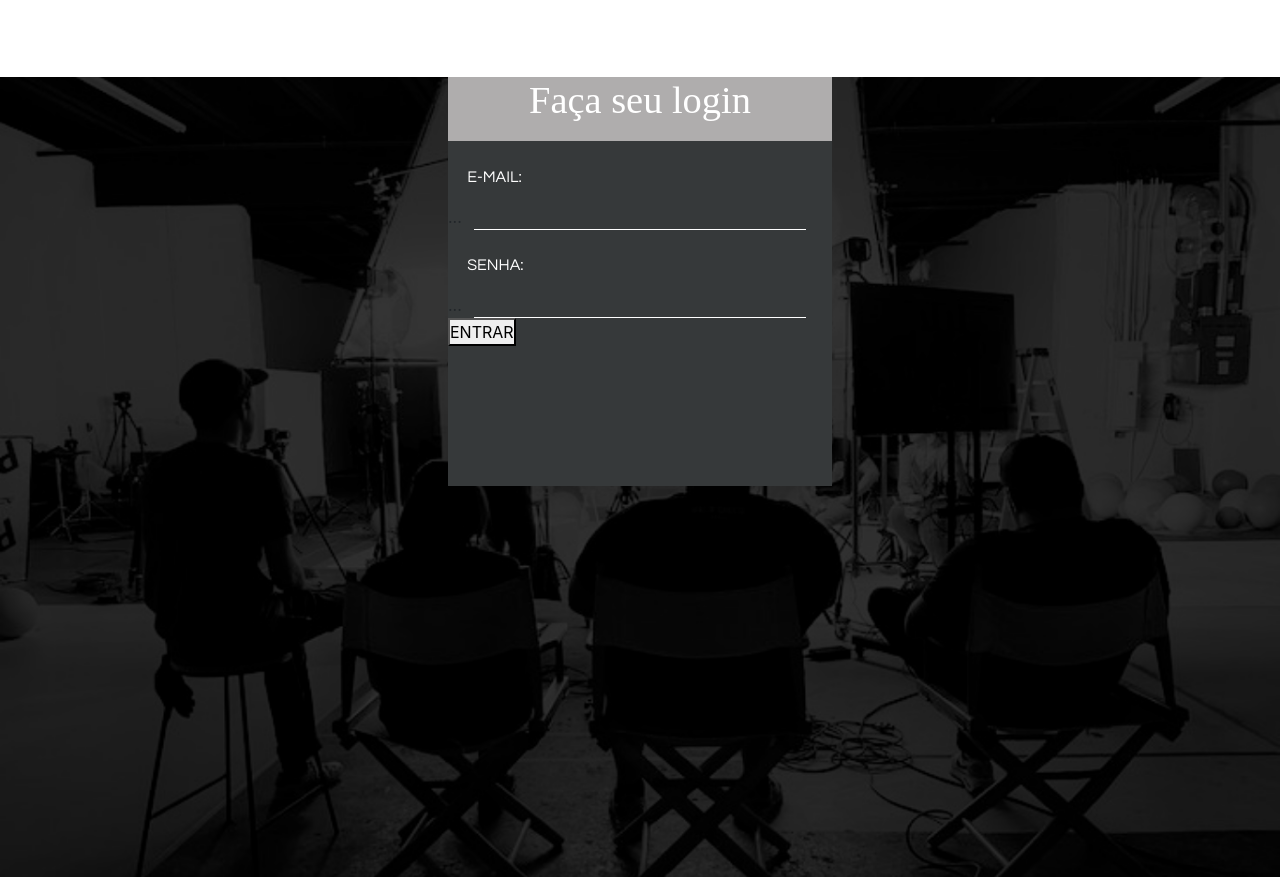
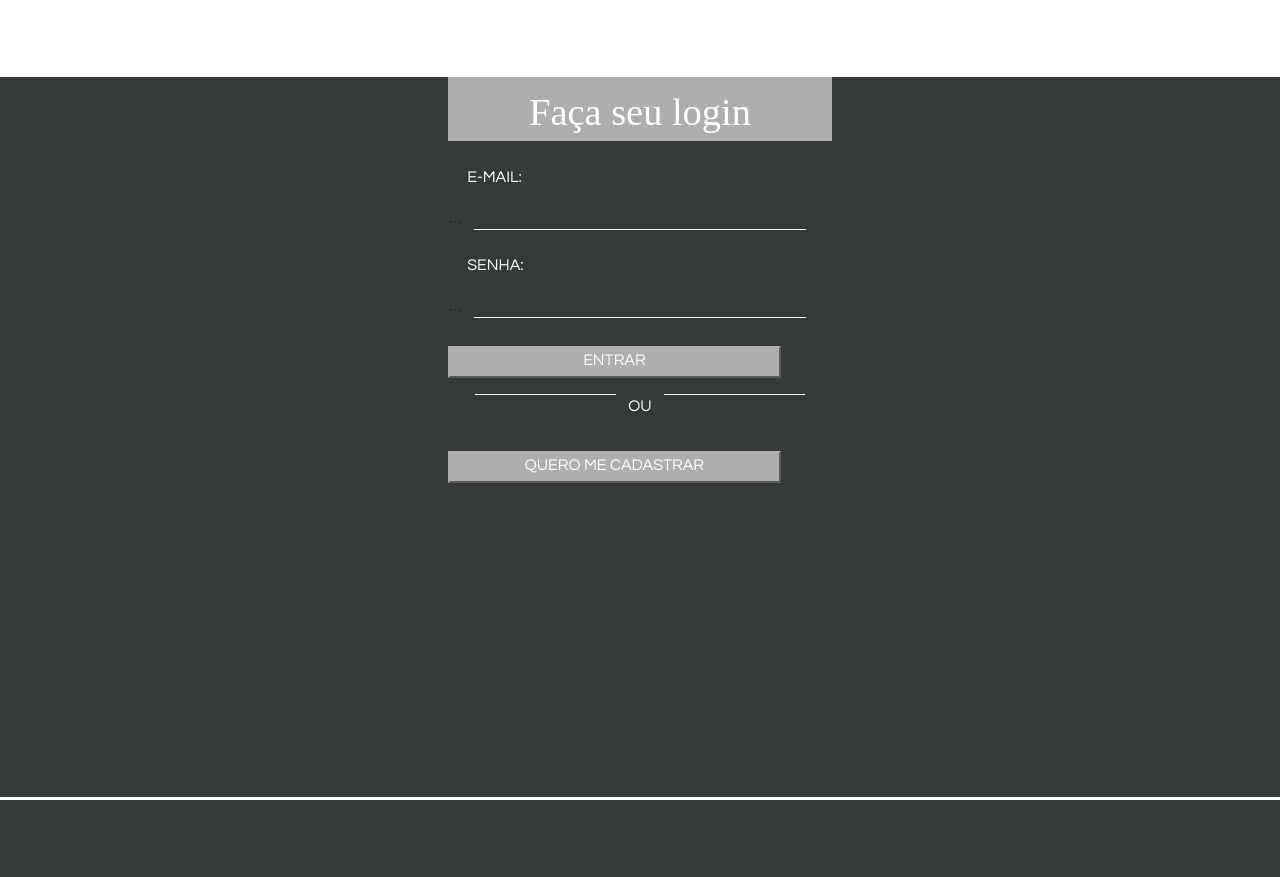
Before and after one commit to Rafadfonseca/Yfilms, a PHP site: page /login.html in a window 1280 px wide. After the commit the page ends 800 px from the top, so only its background shows below. Run offline with PHP 8.4, Linux system fonts and the light colour scheme; some web fonts are replaced.

Commit message:
atualizacao

```diff
--- a/login.css
+++ b/login.css
@@ -24,13 +24,12 @@
 * {
     margin: 0;
     padding: 0;
-    box-sizing: border-box;
 }
 
 #paginalogin{
-    background-image: url(fundologin.png);
+    background-color: #36393a;
     width: 100%;
-    height: 100vh;
+    height: 90vh;
     background-size: cover;
     background-position: center;
     background-repeat: no-repeat;
@@ -55,6 +54,7 @@
     color: white;
     font-family: "Shrikhand", serif;
     font-size: 3vw;
+    padding-top: 1.5vh;
 }
 
 #informacoes{
@@ -75,3 +75,37 @@
     background-color: white;
     justify-self: center;
 }
+
+.linhapequena{
+    width: 11vw;
+    height: 0.5px;
+    background-color: white;
+    justify-self: center;
+    float: left;
+}
+
+#ou{
+    height: 1vw;
+    color: white;
+    float: left;
+    margin-left: 1vw;
+    margin-right: 1vw;
+    font-family: "Questrial", sans-serif;
+}
+
+#linhascomou{
+    display: flex;
+    justify-content: center;
+    margin-top: 2vh;
+}
+.botao{
+    width: 26vw;
+    height: 2.5vw;
+    display: flex;
+    justify-content: center;
+    font-family: "Questrial", sans-serif;
+    margin-top: 3.5vh;
+    background-color: var(--cinza1);
+    border-color: var(--cinza1);
+    color: white;
+}
--- a/login.html
+++ b/login.html
@@ -28,7 +28,13 @@
             <p class="texto">SENHA:</p>
             <form action="post">...</form>
             <div class="linha"></div>
-            <button>ENTRAR</button>
+            <button class="botao">ENTRAR</button>
+            <div id="linhascomou">
+            <div class="linhapequena"></div>
+            <p id="ou">OU</p>
+            <div class="linhapequena"></div>
+            </div>
+            <button class="botao">QUERO ME CADASTRAR</button>
         </div>
     </div>
     </div>
--- a/style.css
+++ b/style.css
@@ -239,6 +239,7 @@ ul li a img#img1{
     width: 8vw;
     height: 8vw;
     margin-left: 30%;
+
 }
 
 #cards{
```
